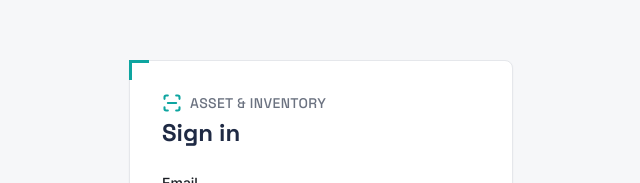
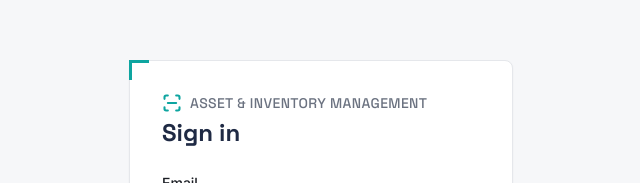
Before and after one commit to thingsofariel/Asset-Management-System, a Next.js app in the folder frontend/: page /login in a window 1280 px wide. Shown: the part 171-354 px from the top of the page, without its empty margins (319-959 px from the left). Built offline with nearby package versions, Linux system fonts and the light colour scheme; no server answers.

Commit message:
update login page

```diff
--- a/frontend/app/globals.css
+++ b/frontend/app/globals.css
@@ -43,7 +43,7 @@
 
 /* Base-layer defaults so every input/select/textarea follows the theme
    instead of the browser's light-mode default background+text. Wrapped in
-   @layer base so any component's own bg-*/text-* utility class still wins. */
+   @layer base so any component's own bg- /text-* utility class still wins. */
 @layer base {
   input,
   select,
--- a/frontend/app/login/page.tsx
+++ b/frontend/app/login/page.tsx
@@ -35,7 +35,7 @@ export default function LoginPage() {
         <div className="flex items-center gap-2 mb-1 text-primary">
           <ScanLine className="w-5 h-5 text-accent" strokeWidth={2.5} />
           <span className="font-display font-medium text-sm tracking-wide uppercase text-muted">
-            Asset & Inventory
+            Asset & Inventory Management
           </span>
         </div>
         <h1 className="font-display font-bold text-2xl text-primary mb-6">Sign in</h1>
```
Also changed, not shown: 2 other files (tests, documents, lock files or other folders).
